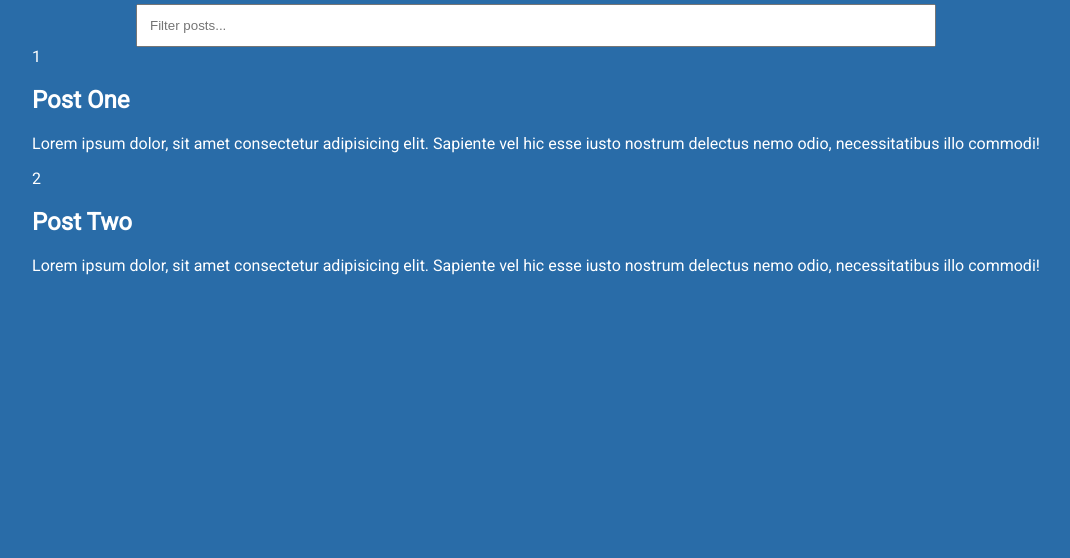
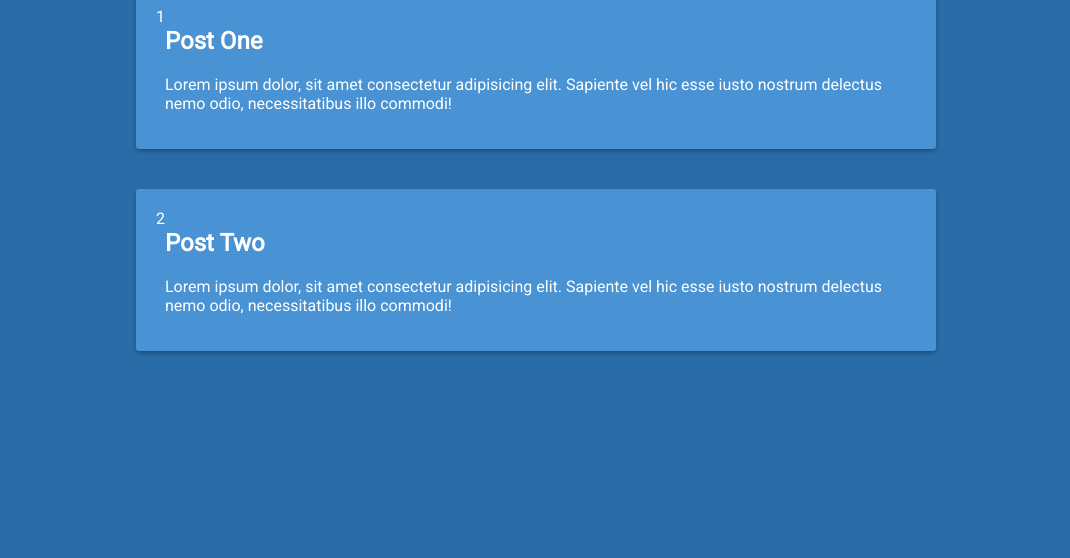
Before and after one commit to BeataJ/infinitScrollPosts, a plain HTML site: page index.html in a window 1280 px wide. Shown: the part 242-800 px from the top of the page, without its empty margins (104-1174 px from the left). Drawn offline with Linux system fonts and the light colour scheme.

Commit message:
style .post

```diff
--- a/style.css
+++ b/style.css
@@ -7,7 +7,7 @@
 body {
   background-color: #296ca8;
   color: #fff;
-  font-family: "Roboto", sans-serif;
+  font-family: 'Roboto', sans-serif;
   display: flex;
   flex-direction: column;
   align-items: center;
@@ -32,3 +32,15 @@ h1 {
   width: 100%;
   padding: 12px;
 }
+
+.post {
+  position: relative;
+  background-color: #4992d3;
+  box-shadow: 0 2px 4px rgba(0, 0, 0, 0.3);
+  border-radius: 3px;
+  padding: 20px;
+  margin: 40px 0;
+  display: flex;
+  width: 80vw;
+  max-width: 800px;
+}
```
